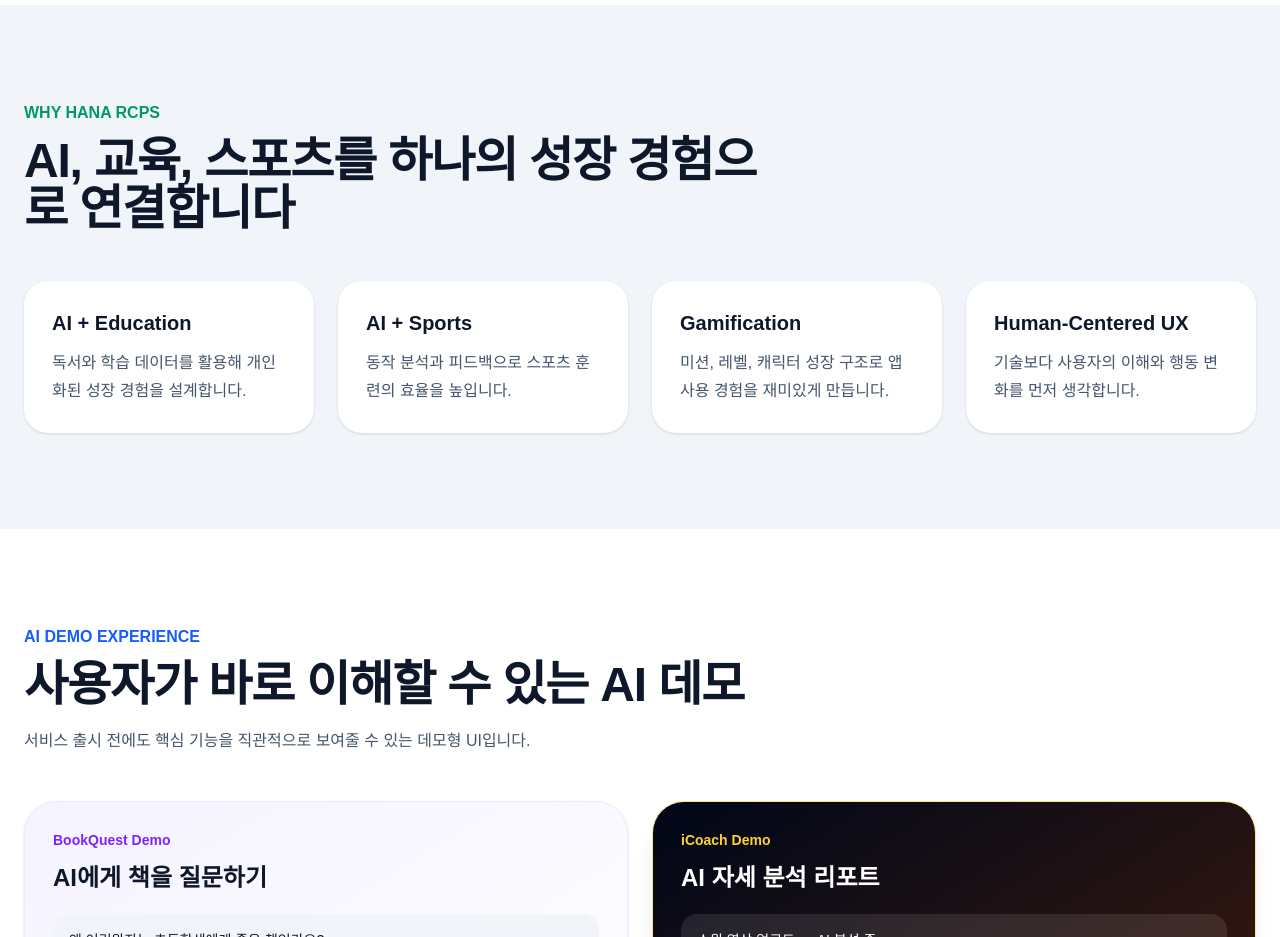
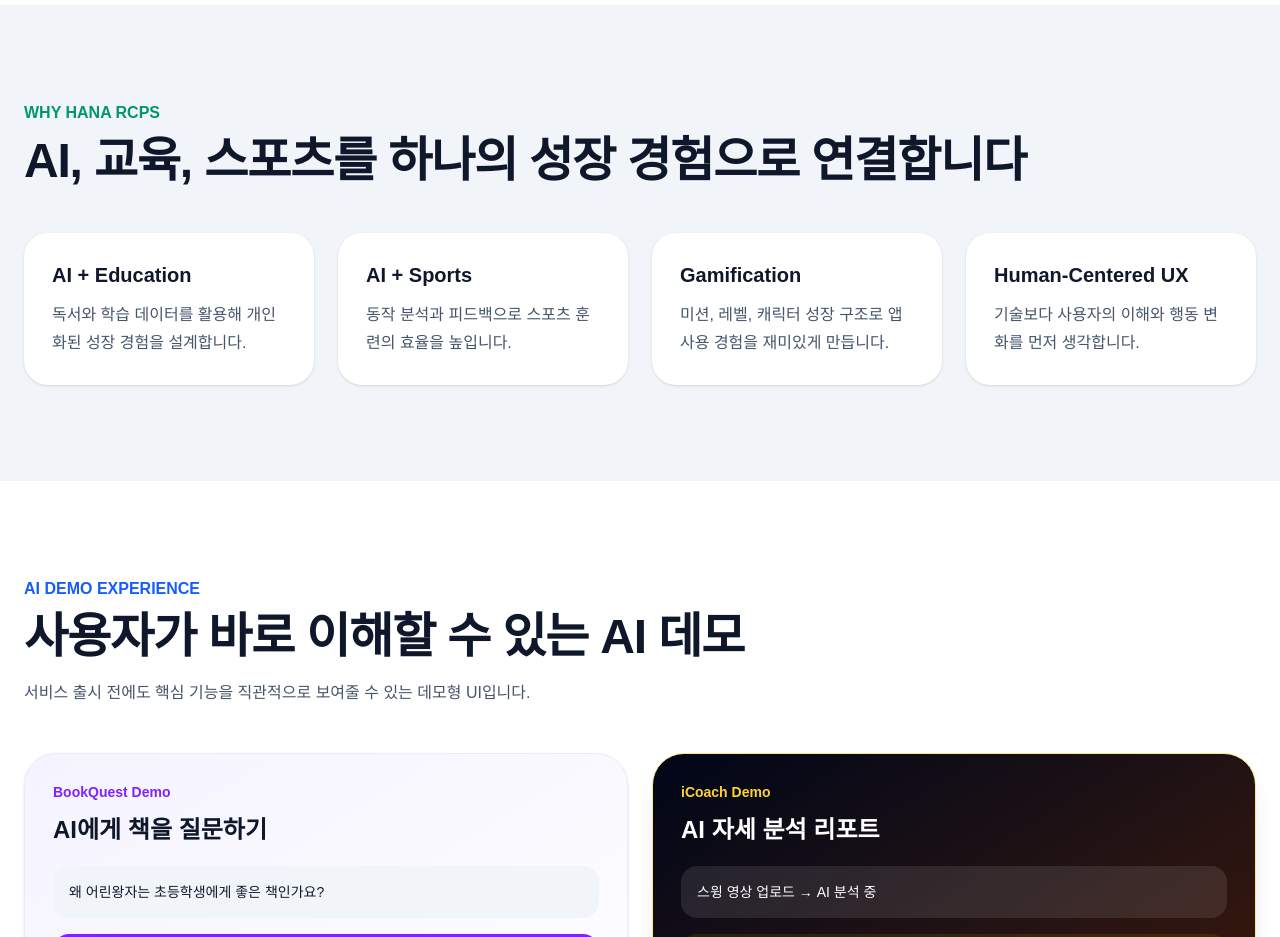
Before and after one commit to yunagunwoo-netizen/hana-rcps-homepage, a Next.js app: page / in a window 1280 px wide. Shown: the part 3540-4477 px from the top of the page. Built offline with nearby package versions, Linux system fonts and the light colour scheme.

Commit message:
Fix why section title line break

```diff
--- a/app/page.tsx
+++ b/app/page.tsx
@@ -363,7 +363,7 @@ export default function HanaRCPSLandingPage() {
         <div className="mx-auto max-w-7xl px-6">
           <div className="mb-12 max-w-3xl">
             <p className="mb-3 font-semibold text-emerald-600">WHY HANA RCPS</p>
-            <h2 className="text-3xl font-bold tracking-tight md:text-5xl">AI, 교육, 스포츠를 하나의 성장 경험으로 연결합니다</h2>
+            <h2 className="whitespace-nowrap text-3xl font-bold tracking-tight md:text-5xl">AI, 교육, 스포츠를 하나의 성장 경험으로 연결합니다</h2>
           </div>
           <div className="grid gap-6 md:grid-cols-4">
             {[
```
